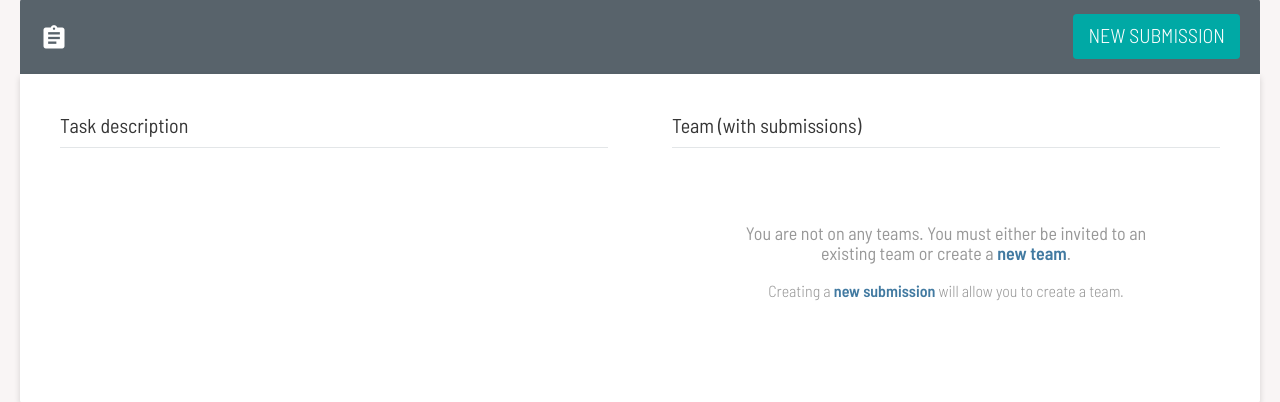
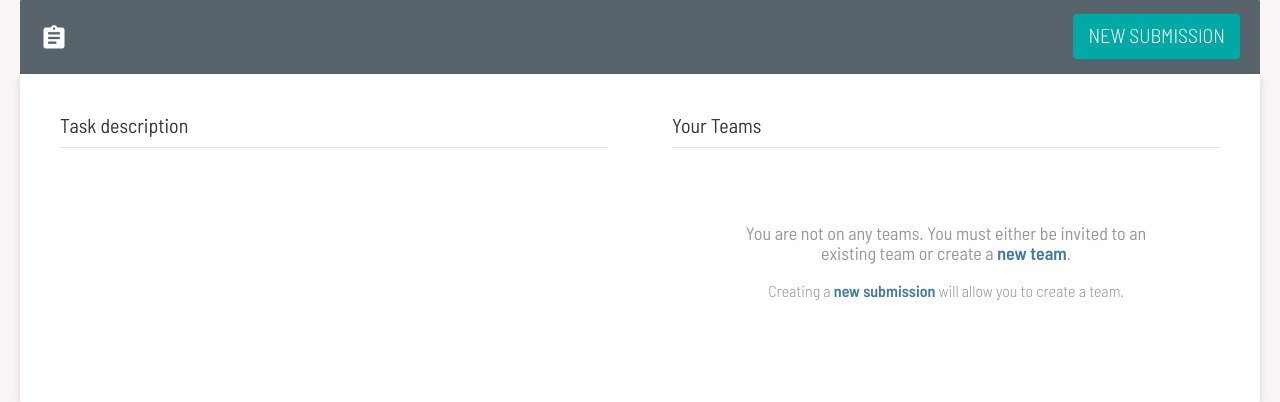
Before and after one commit to ImageMarkup/stade, a Django app: template core/templates/task-detail.html in a window 1280 px wide. Shown: the part 380-782 px from the top of the page. Run offline with Django 3.2, Linux system fonts and the light colour scheme; the template is opened without the code that fills it, so the values that code supplies are empty; parts of the project's set-up code (start-up, migrations or seed data) failed here and were passed over; some libraries are stand-ins or nearby versions.

Commit message:
Clarify the label for teams listing

```diff
--- a/core/templates/task-detail.html
+++ b/core/templates/task-detail.html
@@ -23,7 +23,7 @@
       </div>
       <div class="teams column is-half">
         <h2 class="title is-5">
-          Team (with submissions)
+          Your Teams
           {% if not task.locked and teams.count > 0 %}
           <a href="{% url 'create-team-standalone' task.challenge.id %}?next={{ request.path|urlencode }}">
             Create a Team
```
